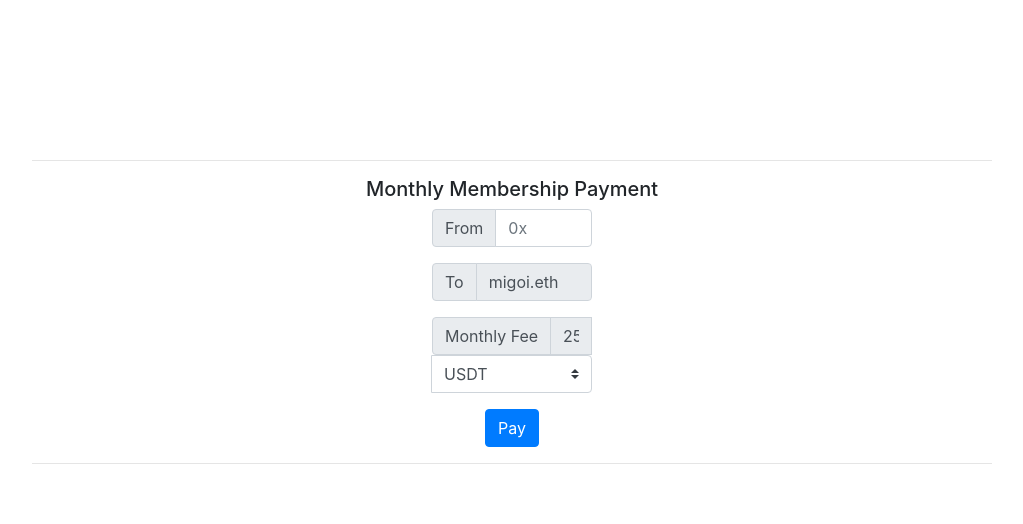
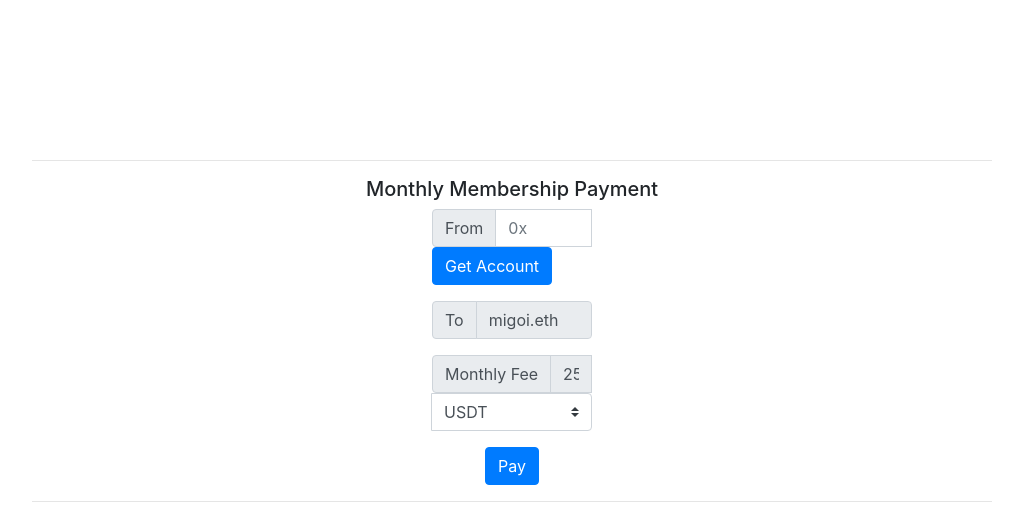
Before and after one commit to vinhbhn/zk, a React (Create React App) app: page / in a window 1280 px wide. Shown: the top 524 px of the page, without its empty margins (128-1151 px from the left). Built offline with nearby package versions, Linux system fonts and the light colour scheme; what web3 would draw is missing.

Commit message:
get account from metamask

```diff
--- a/src/component/Page1.tsx
+++ b/src/component/Page1.tsx
@@ -2,6 +2,7 @@ import { ethers } from "ethers";
 import * as React from "react";
 import { Button, Form, InputGroup } from "react-bootstrap";
 import { bzk } from "./bzk";
+import { getAccount } from "./metamask";
 import { ethAddr, linkAddr, checkPriceFeed } from "./PriceFeed";
 
 const monthlyFee: number = 25;
@@ -48,8 +49,8 @@ export default class Page1 extends React.PureComponent<{}, IState> {
     let addrFromElement = document.getElementById("from");
     let addrFrom = (addrFromElement as HTMLInputElement).value;
     if (ethers.utils.isAddress(addrFrom) === false) {
-      return ((addrFromElement as HTMLElement).className =
-        "form-control border border-danger");
+      (addrFromElement as HTMLElement).className =
+        "form-control border border-danger";
     } else {
       (addrFromElement as HTMLElement).className = "form-control";
     }
@@ -71,6 +72,7 @@ export default class Page1 extends React.PureComponent<{}, IState> {
               id="from"
               onInput={this.checkAddress}
             />
+            <Button onClick={getAccount}>Get Account</Button>
           </InputGroup>
 
           <InputGroup className="mb-3">
--- /dev/null
+++ b/src/component/metamask.tsx
@@ -0,0 +1,10 @@
+export async function getAccount() {
+  const accounts = await (window as any).ethereum.request({
+    method: "eth_requestAccounts",
+  });
+
+  const account = accounts[0];
+
+  const addrFromElement = document.getElementById("from") as HTMLInputElement;
+  addrFromElement.value = account;
+}
```
Also changed, not shown: package.json (+4 -3 lines), 1 other file (tests, documents, lock files or other folders).
